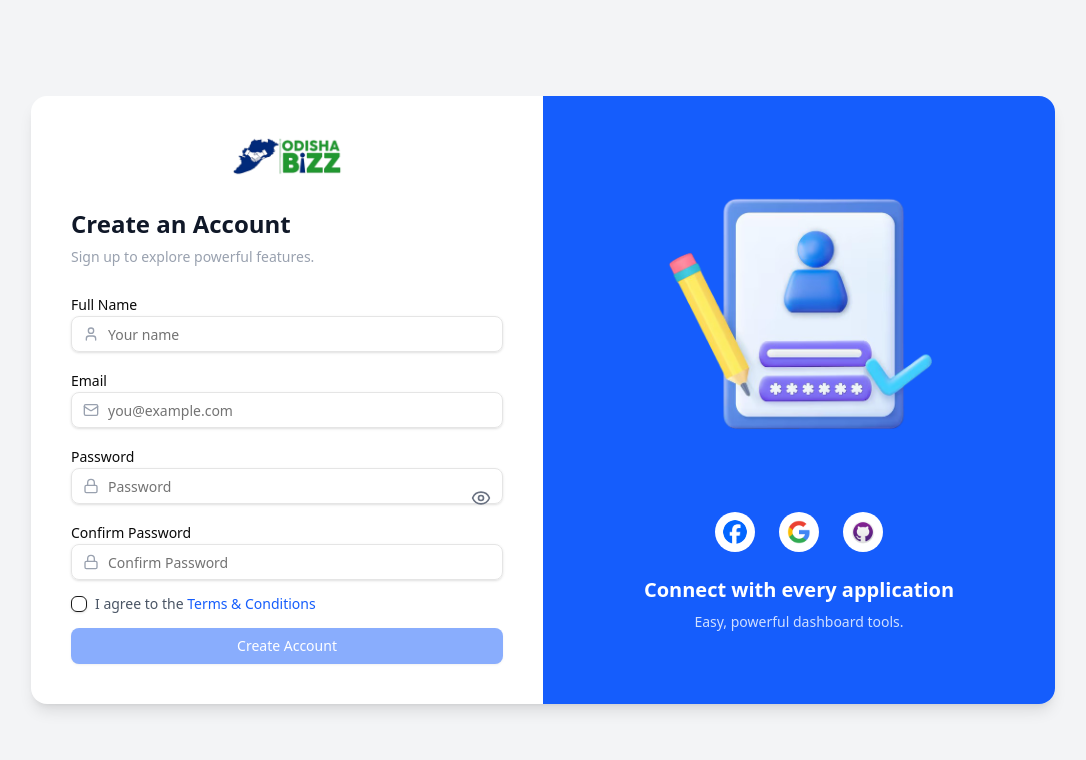
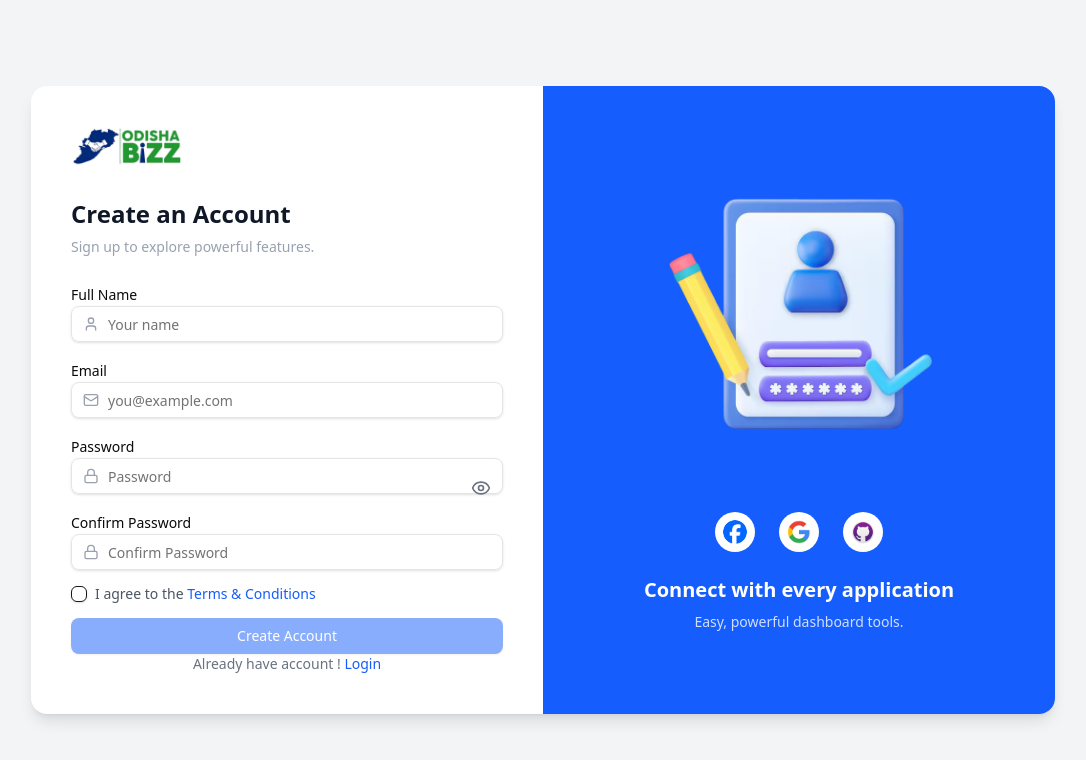
Before and after one commit to ShitansuCTS/Odisha-Bizz-Next-js, a Next.js app: page /admin/signup in a window 1280 px wide. Shown: the top 760 px of the page, without its empty margins (97-1183 px from the left). Built offline with nearby package versions, Linux system fonts and the light colour scheme; no server answers.

Commit message:
Update some UI For Login and sign up and Admin Header dahshboard

```diff
--- a/components/dashboard/AdminHeader.jsx
+++ b/components/dashboard/AdminHeader.jsx
@@ -41,6 +41,8 @@
 
   useEffect(() => {
     if (!profile) fetchProfile(); // fetch profile if not loaded
+
+    console.log("The profile infor is  : ", profile)
   }, [profile, fetchProfile]);
 
   // Generate avatar URL dynamically
@@ -173,7 +175,8 @@
             </button>
           </DropdownMenuTrigger>
           <DropdownMenuContent align="end">
-            <DropdownMenuLabel>Admin</DropdownMenuLabel>
+            <DropdownMenuLabel>  Hello {profile?.name || "Admin"}👋 !
+            </DropdownMenuLabel>
             <DropdownMenuSeparator />
 
             <DropdownMenuItem>
--- a/components/dashboard/Dashboard.jsx
+++ b/components/dashboard/Dashboard.jsx
@@ -130,13 +130,28 @@
             Please open this dashboard on a desktop for the best experience.
           </p>
 
-          {/* Back/Home button */}
-          <button
-            onClick={() => window.location.href = '/'}
-            className="px-4 py-2 bg-blue-500 hover:bg-blue-600 text-white text-sm rounded-md font-medium transition"
-          >
-            Back to Home
-          </button>
+          <div className="flex flex-col sm:flex-row gap-3 w-full sm:w-auto mt-3">
+
+            {/* Back/Home Button */}
+            <button
+              onClick={() => (window.location.href = "/")}
+              className="w-full sm:w-auto px-4 py-2 bg-gray-100 text-gray-800 hover:bg-gray-200
+               text-sm rounded-lg font-medium transition border"
+            >
+              ← Back to Home
+            </button>
+
+            {/* List Now Button */}
+            <button
+              onClick={() => (window.location.href = "/listing/create")}
+              className="w-full sm:w-auto px-4 py-2 bg-blue-600 hover:bg-blue-700 text-white
+               text-sm rounded-lg font-medium transition shadow"
+            >
+              + List Now
+            </button>
+
+          </div>
+
 
         </div>
       </div>
--- a/components/login/Login.jsx
+++ b/components/login/Login.jsx
@@ -97,24 +97,26 @@
       {loading && <Loader />}
 
       <div className="flex min-h-screen bg-gray-100 items-center justify-center p-4">
-        <div className="flex w-full max-w-5xl overflow-hidden rounded-2xl shadow-lg bg-white md:flex-row flex-col">
+        <div className="flex w-full max-w-5xl overflow-hidden rounded-2xl shadow-lg bg-white p-0 md:flex-row flex-col">
 
           {/* Left */}
-          <div className="w-full md:w-1/2 p-10">
+          <div className="w-full md:w-1/2 p-6">
             <div className="flex items-center gap-2 mb-8">
+              <Link href="/">
                 <img
                   src="/images/logo.png"
                   alt="Logo"
                   className="w-full h-10 object-contain animate-fade-in"
                   loading="lazy"
                 />
+              </Link>
             </div>
 
             <h2 className="text-2xl font-bold text-gray-900 mb-1">
               Log in to your Account
             </h2>
             <p className="text-gray-500 mb-6">
-              Welcome back! Select method to log in:
+              Welcome back! Kindly Login
             </p>
 
             <div className="flex items-center justify-between gap-4 mb-6">
@@ -210,7 +212,7 @@
           </div>
 
           {/* Right */}
-          <div className="w-full md:w-1/2 bg-blue-600 text-white flex flex-col items-center justify-center p-10 space-y-6">
+          <div className="hidden md:flex w-full md:w-1/2 bg-blue-600 text-white flex-col items-center justify-center p-10 space-y-6">
             <motion.img
               src="/images/login.png"
               className="w-full h-80 object-contain"
--- a/components/signup/SignUp.jsx
+++ b/components/signup/SignUp.jsx
@@ -9,6 +9,7 @@
 import Loader from "@/components/loader/Loader";
 import { Eye, EyeOff, Mail, Lock, User } from "lucide-react";
 import { Checkbox } from "@/components/ui/checkbox";
+import Link from "next/link";
 import { motion } from "framer-motion";
 import toast from "react-hot-toast";
 
@@ -99,9 +100,16 @@
                 <div className="flex w-full max-w-5xl overflow-hidden rounded-2xl shadow-lg bg-white md:flex-row flex-col">
 
                     {/* Left Section */}
-                    <div className="w-full md:w-1/2 p-10">
+                    <div className="w-full md:w-1/2 p-4 md:p-10">
                         <div className="flex items-center gap-2 mb-8">
-                            <img src="/images/logo.png" alt="Logo" className="w-full h-10 object-contain" loading="lazy" />
+                            <Link href="/">
+                                <img
+                                    src="/images/logo.png"
+                                    alt="Logo"
+                                    className="w-full h-10 object-contain animate-fade-in"
+                                    loading="lazy"
+                                />
+                            </Link>
                         </div>
 
                         <h2 className="text-2xl font-bold text-gray-900 mb-1">Create an Account</h2>
@@ -209,6 +217,7 @@
                                 </Label>
                             </div>
 
+
                             {/* Submit Button */}
                             <Button
                                 disabled={!isValid}
@@ -218,10 +227,17 @@
                             </Button>
 
                         </form>
+
+                        <p className="text-center text-sm text-gray-500">
+                            Already have account !{" "}
+                            <Link href="/admin/login" className="text-blue-600 hover:underline">
+                                Login
+                            </Link>
+                        </p>
                     </div>
 
                     {/* Right Section */}
-                    <div className="w-full md:w-1/2 bg-blue-600 text-white flex flex-col items-center justify-center p-10 space-y-6">
+                    <div className="hidden md:flex w-full md:w-1/2 bg-blue-600 text-white flex flex-col items-center justify-center p-10 space-y-6">
                         <motion.img
                             src="/images/signup.png"
                             className="w-full h-80 object-contain"
--- a/components/userDashboard/Dashboard.jsx
+++ b/components/userDashboard/Dashboard.jsx
@@ -123,14 +123,28 @@
                     <p className="text-gray-500 mb-4 text-sm">
                         Please open this dashboard on a desktop for the best experience.
                     </p>
+                    <div className="flex flex-col sm:flex-row gap-3 w-full sm:w-auto mt-3">
 
-                    {/* Back/Home button */}
-                    <button
-                        onClick={() => window.location.href = '/'}
-                        className="px-4 py-2 bg-blue-500 hover:bg-blue-600 text-white text-sm rounded-md font-medium transition"
-                    >
-                        Back to Home
-                    </button>
+                        {/* Back/Home Button */}
+                        <button
+                            onClick={() => (window.location.href = "/")}
+                            className="w-full sm:w-auto px-4 py-2 bg-gray-100 text-gray-800 hover:bg-gray-200
+               text-sm rounded-lg font-medium transition border"
+                        >
+                            ← Back to Home
+                        </button>
+
+                        {/* List Now Button */}
+                        <button
+                            onClick={() => (window.location.href = "/listing/create")}
+                            className="w-full sm:w-auto px-4 py-2 bg-blue-600 hover:bg-blue-700 text-white
+               text-sm rounded-lg font-medium transition shadow"
+                        >
+                            + List Now
+                        </button>
+
+                    </div>
+
 
                 </div>
             </div>
```
Lines whose indentation alone changed are shown as unchanged.
